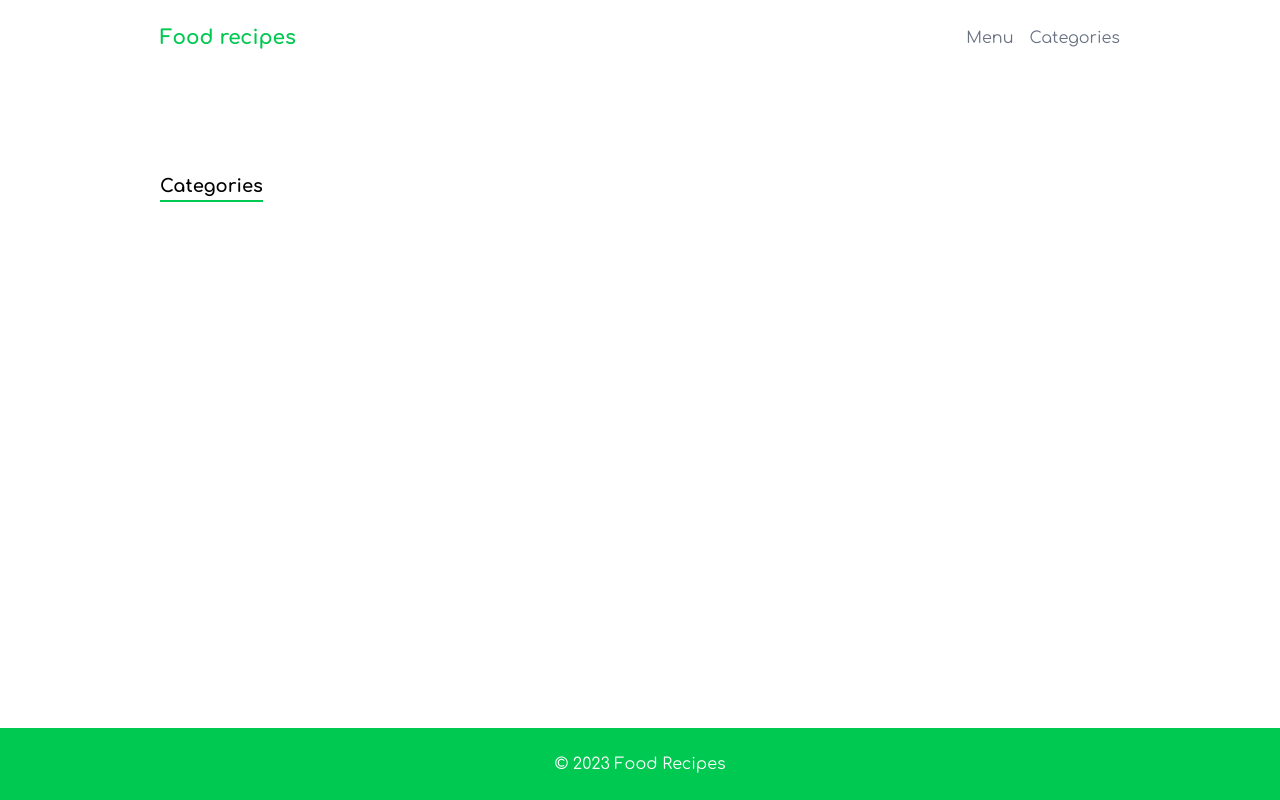
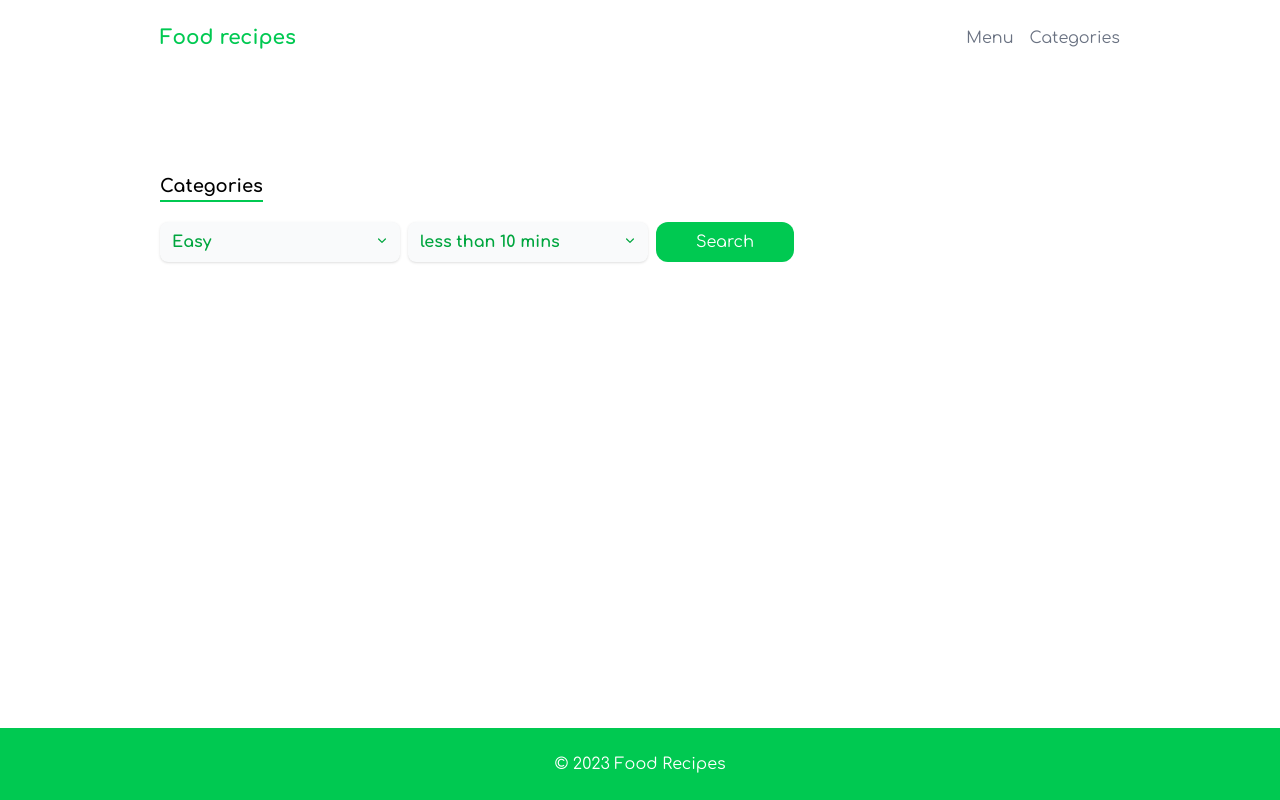
Before and after one commit to ashkankh/NextJS-Typescript-Tailwind-food-recipes-project, a Next.js app: page /categories in a window 1280 px wide. Built offline with nearby package versions, Linux system fonts and the light colour scheme.

Commit message:
create button and style

```diff
--- a/components/templates/categoriesPage.tsx
+++ b/components/templates/categoriesPage.tsx
@@ -1,17 +1,57 @@
-import React from 'react'
-import { Typography } from '../ui/Typograhy'
-import styles from "./categoriesPage.module.css"
+import React, { useState, Fragment } from "react"
+import { Typography } from "../ui/Typograhy"
+import { Listbox, ListboxButton, ListboxOption, ListboxOptions, Transition } from "@headlessui/react"
+import { CheckIcon, ChevronDownIcon } from "@heroicons/react/20/solid"
+import clsx from "clsx"
+import DropDown from "../ui/dropDown"
+import { useRouter } from "next/router"
+
+
+
+
+const difficulties = [
+  { id: 1, name: "Easy", value: "easy" },
+  { id: 2, name: "Medium", value: "medium" },
+  { id: 3, name: "Hard", value: "hard" },
+]
+
+const cookingTime = [
+  { id: 1, name: "less than 10 mins", value: "10" },
+  { id: 2, name: "less than 20 mins", value: "20" },
+  { id: 3, name: "less than 30 mins", value: "30" },
+  { id: 4, name: "less than 40 mins", value: "40" },
+  { id: 5, name: "more than 40 mins", value: "more40" },
+]
+
 
 function CategoriesPage() {
+
+  const router = useRouter();
+
+
+  const [difficultySelected, setDifficultySelected] = useState(difficulties[0])
+  const [cookingTimeSelected, setCookingTimeSelected] = useState(cookingTime[0])
+
+
+  const clickHandler = () => {
+    console.log("click")
+    router.push({
+      pathname: "/categories",
+      query: { difficulty: difficultySelected.value, CookingTime: cookingTimeSelected.value }
+    },
+    )
+  }
+
   return (
     <>
       <Typography variant="title" underline="true" weight="bold">
         Categories
       </Typography>
-
-      <div className='flex flex-row gap-2'>
-
-      </div >
+      <div className="flex flex-row gap-2">
+        <DropDown selected={difficultySelected} options={difficulties} setSelected={setDifficultySelected} />
+        <DropDown selected={cookingTimeSelected} options={cookingTime} setSelected={setCookingTimeSelected} />
+        <button type="button" className="flex rounded-xl bg-green-500 text-white items-center px-10 cursor-pointer" onClick={() => clickHandler()}>Search</button>
+      </div>
     </>
   )
 }
--- /dev/null
+++ b/components/ui/dropDown.tsx
@@ -0,0 +1,66 @@
+import React, { useState, Fragment } from "react"
+import { Typography } from "./Typograhy"
+import { Listbox, ListboxButton, ListboxOption, ListboxOptions, Transition } from "@headlessui/react"
+import { CheckIcon, ChevronDownIcon } from "@heroicons/react/20/solid"
+import clsx from "clsx"
+import { dropDownType, OptionItem } from "@/types/listBox.type"
+
+
+export default function DropDown<T>({ selected, setSelected, options }: dropDownType<OptionItem>) {
+  return (
+    <>
+      <div className="flex flex-row gap-2 w-60">
+        <Listbox value={selected} onChange={setSelected}>
+          <div className="relative w-full">
+            <ListboxButton
+              className={clsx(
+                "relative block w-full rounded-lg bg-gray-50 py-2 pl-3 pr-8 text-left text-md font-bold text-green-600 shadow",
+                "focus:outline-none focus:ring-2 focus:ring-green-500"
+              )}
+            >
+              {selected.name}
+              <ChevronDownIcon
+                className="pointer-events-none absolute top-2.5 right-2.5 h-4 w-4 text-green-600"
+                aria-hidden="true"
+              />
+            </ListboxButton>
+
+            <Transition
+              as={Fragment}
+              enter="transition ease-out duration-200"
+              enterFrom="opacity-0 translate-y-1"
+              enterTo="opacity-100 translate-y-0"
+              leave="transition ease-in duration-150"
+              leaveFrom="opacity-100 translate-y-0"
+              leaveTo="opacity-0 translate-y-1"
+            >
+              <ListboxOptions
+                className={clsx(
+                  "absolute mt-1 max-h-60 w-full overflow-auto  text-sm rounded-xl border border-gray-200 bg-white shadow p-1 focus:outline-none",
+                  "transition duration-100 ease-in"
+                )}>
+                {options.map((item) => (
+                  <ListboxOption
+                    key={item.id}
+                    value={item}
+                    className="group flex cursor-pointer items-center gap-2 rounded-lg px-3 py-2 text-green-600 hover:bg-green-400 hover:text-white select-none"
+                  >
+                    <CheckIcon className="invisible h-4 w-4 text-green-600 group-data-selected:visible" />
+                    <span
+                      className={clsx(
+                        "block truncate",
+                        selected.id === item.id ? "font-bold" : "font-normal"
+                      )}
+                    >
+                      {item.name}
+                    </span>
+                  </ListboxOption>
+                ))}
+              </ListboxOptions>
+            </Transition>
+          </div>
+        </Listbox>
+      </div>
+    </>
+  )
+}
--- a/package.json
+++ b/package.json
@@ -10,7 +10,10 @@
     "fakeserver": "json-server --watch db.json --port 3001"
   },
   "dependencies": {
+    "@headlessui/react": "^2.2.7",
+    "@heroicons/react": "^2.2.0",
     "clsx": "^2.1.1",
+    "heroicons": "^2.2.0",
     "json-server": "^1.0.0-beta.3",
     "next": "15.4.7",
     "react": "19.1.0",
--- /dev/null
+++ b/types/listBox.type.tsx
@@ -0,0 +1,11 @@
+export interface OptionItem {
+    id: number
+    name: string
+    value: string
+}
+
+export interface dropDownType<T extends OptionItem> {
+    selected: T
+    setSelected: React.Dispatch<React.SetStateAction<T>>
+    options: T[]
+}
```
Also changed, not shown: 1 other file (tests, documents, lock files or other folders).
